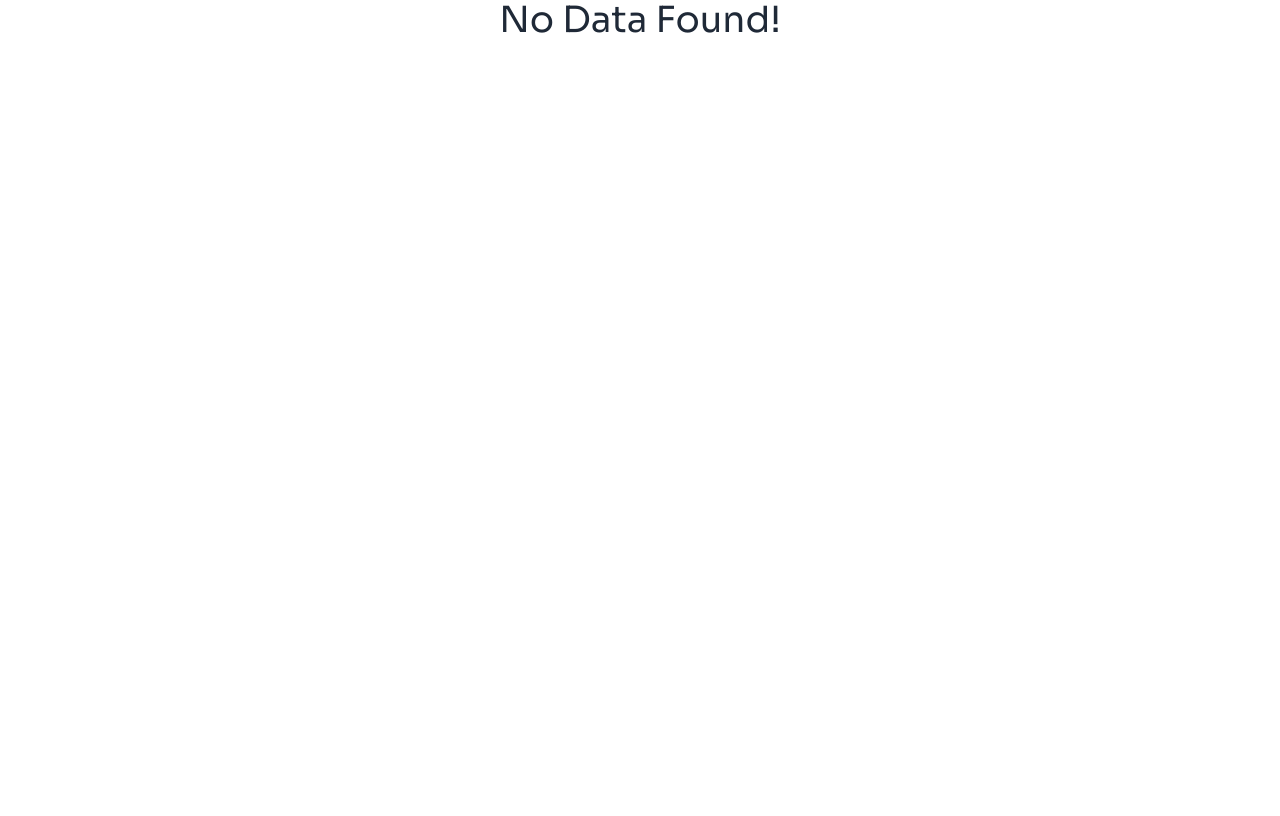
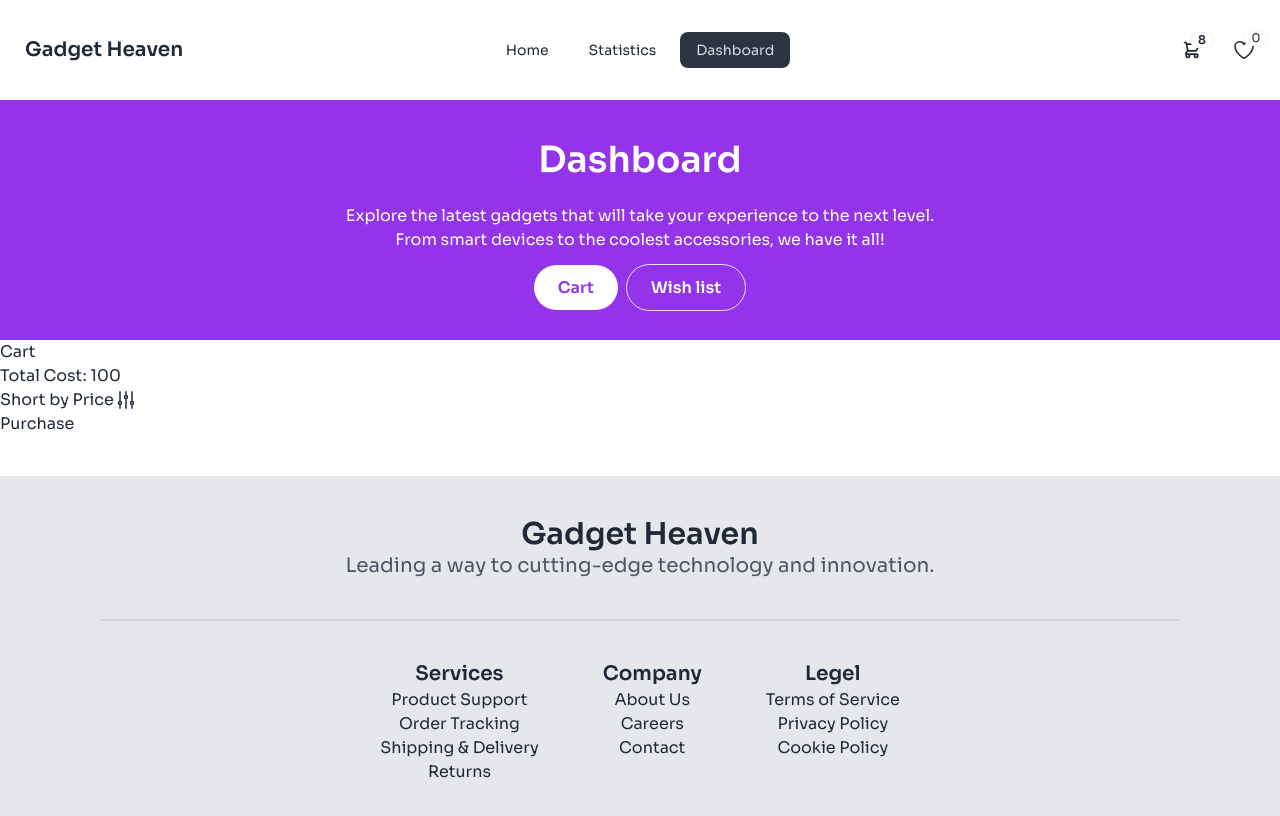
Before and after one commit to Rupon100/Gadget-Heaven, a React (Vite) app: page /dashboard/cart in a window 1280 px wide. Before the commit this address had no page. Shown: the top 816 px of the page. Built offline with nearby package versions, Linux system fonts and the light colour scheme.

Commit message:
dashboard components added to toggle tab

```diff
--- /dev/null
+++ b/src/AddToCart/AddToCart.jsx
@@ -0,0 +1,29 @@
+import { useParams } from "react-router-dom";
+
+
+
+const AddToCart = () => {
+
+    return (
+        <div>
+            <div>
+                <h2>Cart</h2>
+                <div>
+                    <h2>Total Cost: 100</h2>
+                    <button className="flex">
+                        <span>Short by Price</span>
+                        <svg xmlns="http://www.w3.org/2000/svg" fill="none" viewBox="0 0 24 24" strokeWidth={1.5} stroke="currentColor" className="size-6">
+                          <path strokeLinecap="round" strokeLinejoin="round" d="M6 13.5V3.75m0 9.75a1.5 1.5 0 0 1 0 3m0-3a1.5 1.5 0 0 0 0 3m0 3.75V16.5m12-3V3.75m0 9.75a1.5 1.5 0 0 1 0 3m0-3a1.5 1.5 0 0 0 0 3m0 3.75V16.5m-6-9V3.75m0 3.75a1.5 1.5 0 0 1 0 3m0-3a1.5 1.5 0 0 0 0 3m0 9.75V10.5" />
+                        </svg>
+                    </button>
+                    <button>Purchase</button>
+                </div>
+            </div>
+            <div>
+                <div></div>
+            </div>
+        </div>
+    );
+};
+
+export default AddToCart;
--- /dev/null
+++ b/src/AddToCart/Wishlist.jsx
@@ -0,0 +1,11 @@
+
+
+const Wishlist = () => {
+    return (
+        <div>
+            <h1>WishList here...</h1>
+        </div>
+    );
+};
+
+export default Wishlist;
--- a/src/Dashboard/Dashboard.jsx
+++ b/src/Dashboard/Dashboard.jsx
@@ -1,37 +1,40 @@
+import { NavLink, Outlet } from 'react-router-dom';
 import { Tab, Tabs, TabList, TabPanel } from 'react-tabs';
 import 'react-tabs/style/react-tabs.css';
 
 const Dashboard = () => {
     return (
         <div>
-            <div className="bg-purple-600 p-10 text-white text-center">
-                <h2 className="text-2xl font-semibold">Dashboard</h2>
-                <p>Explore the latest gadgets that will take your experience to the next level. From smart devices to the coolest accessories, we have it all!</p>
-                <div>
-                    <Tabs>
-                      <TabList>
-                        <Tab>Title 1</Tab>
-                        <Tab>Title 2</Tab>
-                      </TabList>
-
-                     {/* <TabPanel>
-                        <h2>Any content 1</h2>
-                      </TabPanel>
-                      <TabPanel>
-                        <h2>Any content 2</h2>
-                      </TabPanel> */}
-                    </Tabs>
+            <div className="bg-purple-600 p-10 text-white text-center space-y-6">
+                <h2 className="text-4xl font-semibold">Dashboard</h2>
+                <p>Explore the latest gadgets that will take your experience to the next level. <br /> From smart devices to the coolest accessories, we have it all!</p>
+                <div className='space-x-2'>
+                    <NavLink to='/dashboard/cart'
+                        className={({ isActive }) =>
+                            isActive
+                                ? 'px-6 py-3 bg-white text-purple-600 font-semibold rounded-full'
+                                : 'px-6 py-3 border bg-purple-600 font-semibold rounded-full'
+                        }
+                    >
+                        <button>Cart</button>
+                    </NavLink>
+                    <NavLink to='/dashboard/wishlist'
+                        className={({ isActive }) =>
+                            isActive
+                                ? 'px-6 py-3 bg-white text-purple-600 font-semibold rounded-full'
+                                : 'px-6 py-3 border bg-purple-600 font-semibold rounded-full'
+                        }
+                    >
+                        <button>Wish list</button>
+                    </NavLink>
                 </div>
             </div>
 
             <div>
-                <TabPanel>
-                    <h2>Any content 1</h2>
-                </TabPanel>
-                <TabPanel>
-                    <h2>Any content 2</h2>
-                </TabPanel>
+                <Outlet></Outlet>
             </div>
+
+
 
         </div>
     );
```
Also changed, not shown: src/main.jsx (+13 -1 lines).
